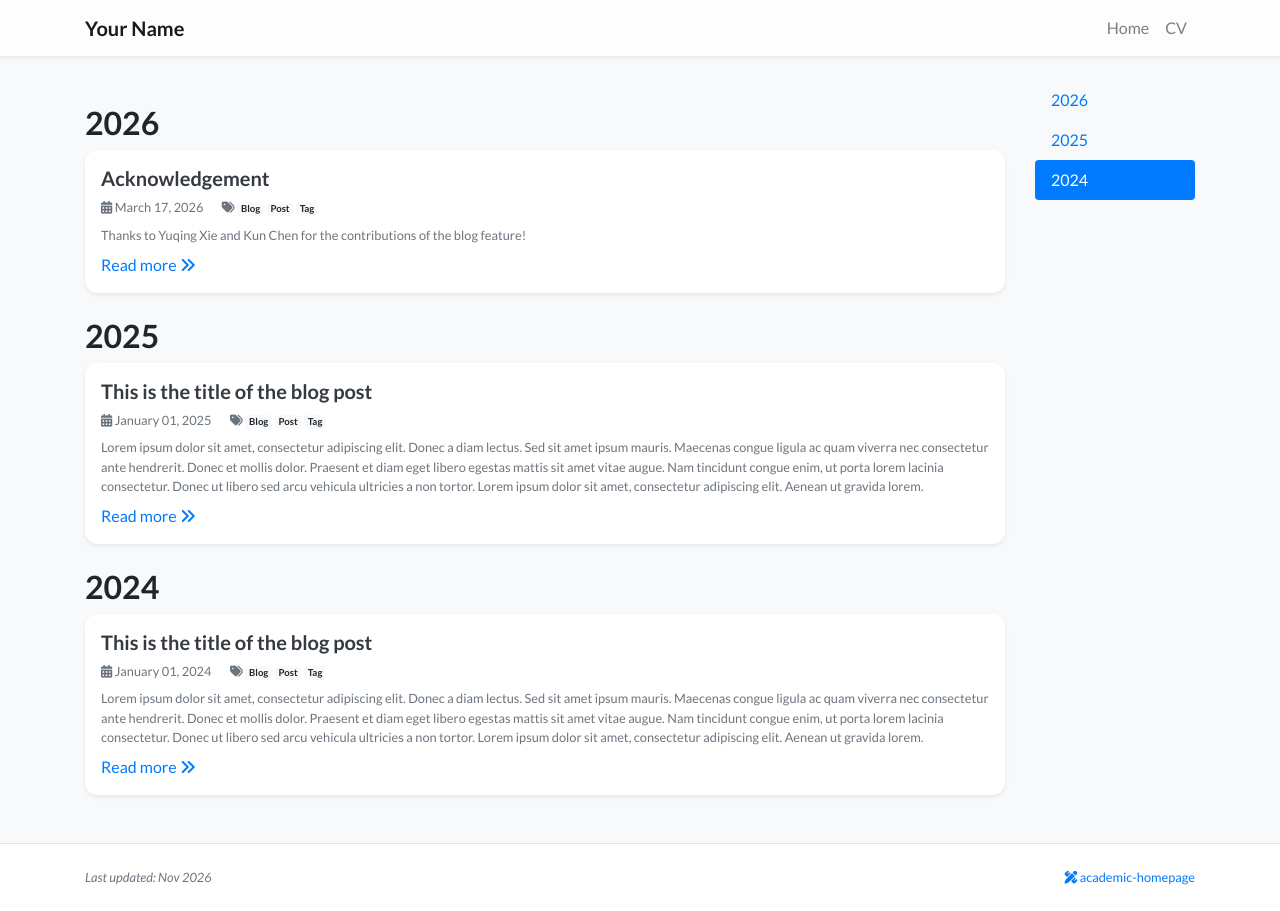
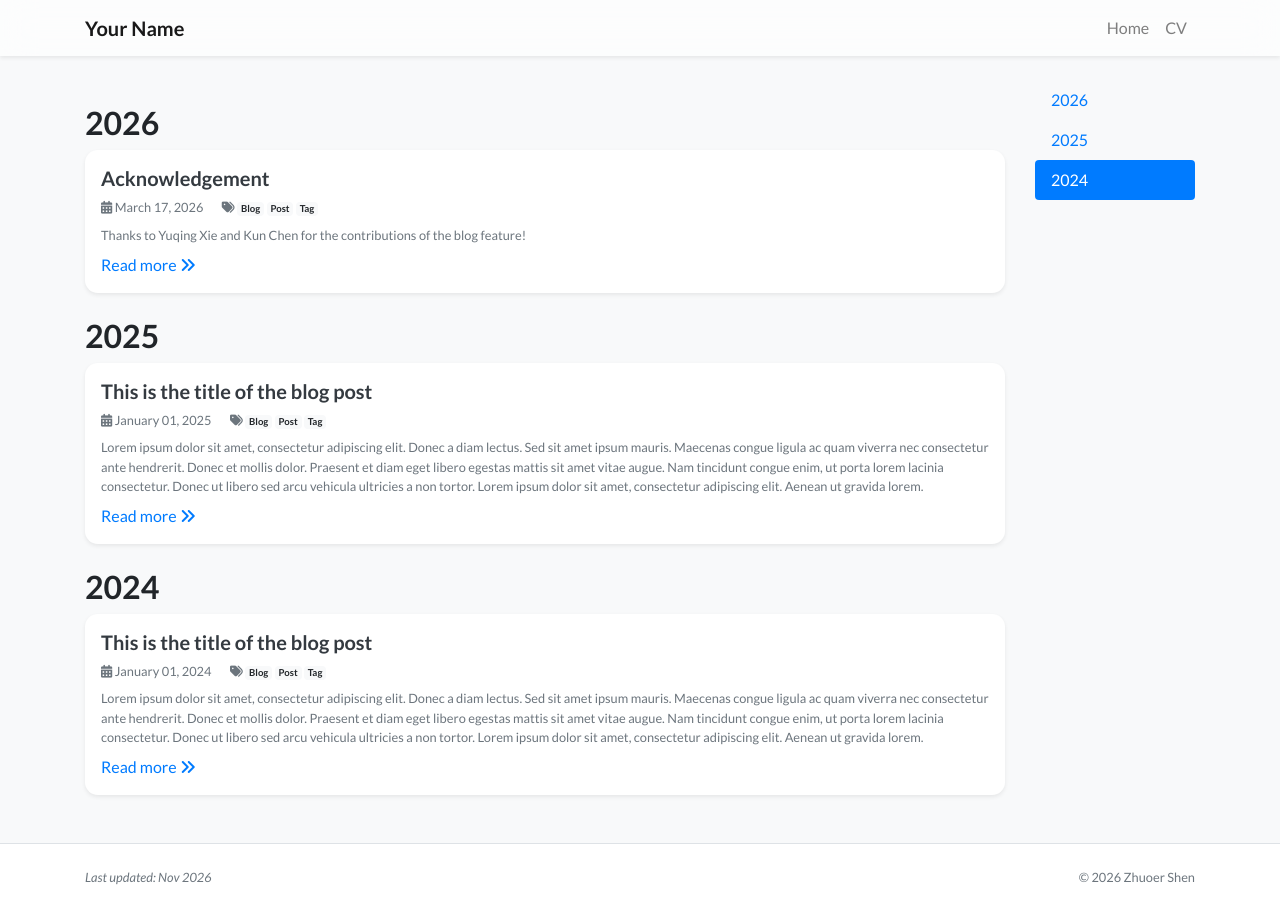
Before and after one commit to shen-zhuoer/shen-zhuoer.github.io, a Jekyll site: the page built from blog.html, in a window 1280 px wide. Built offline with Jekyll 4.4.1, drawn with Linux system fonts in a browser that asks for light colours; nearby versions of some CDN libraries; a style sheet for code colours, icons or effects is not loaded.

Commit message:
Update display.yml to hide news and change footer text

```diff
--- a/_data/display.yml
+++ b/_data/display.yml
@@ -1,10 +1,10 @@
 homepage:
   show_experience: true
-  show_news: true
+  show_news: false
   show_selected_publications: true
   num_news: 10
 
 # Feel free to replace the footer text if you would like to, but I will greatly appreciate it
 # if you keep the link to the template so that more people can benefit from it. Thanks!
 footer_text: >-
-  <a href="https://github.com/luost26/academic-homepage" target="_blank"><i class="fas fa-pencil-ruler"></i> academic-homepage</a>
+  © 2026 Zhuoer Shen
```
